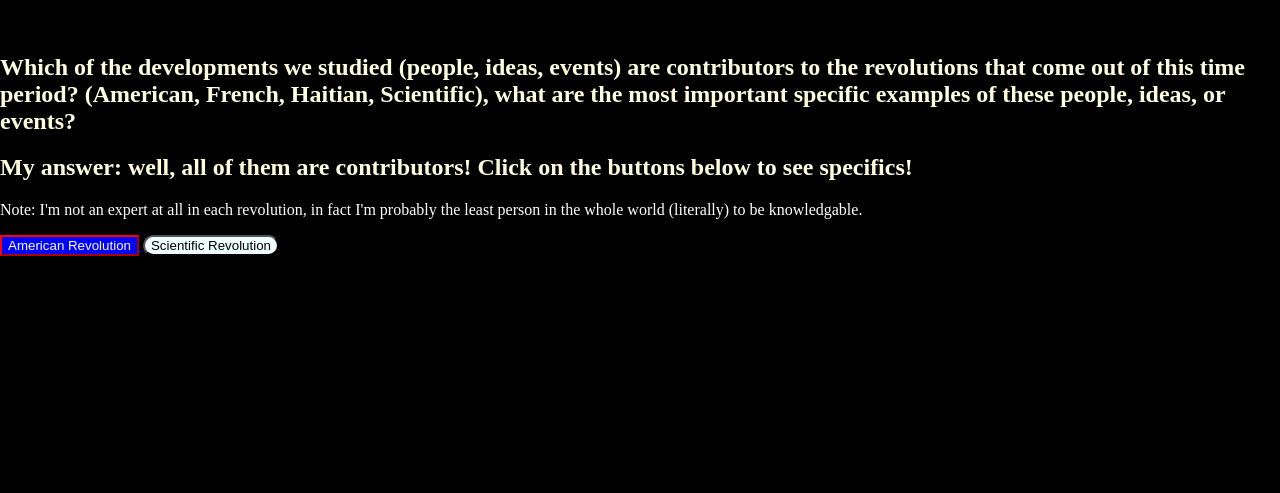
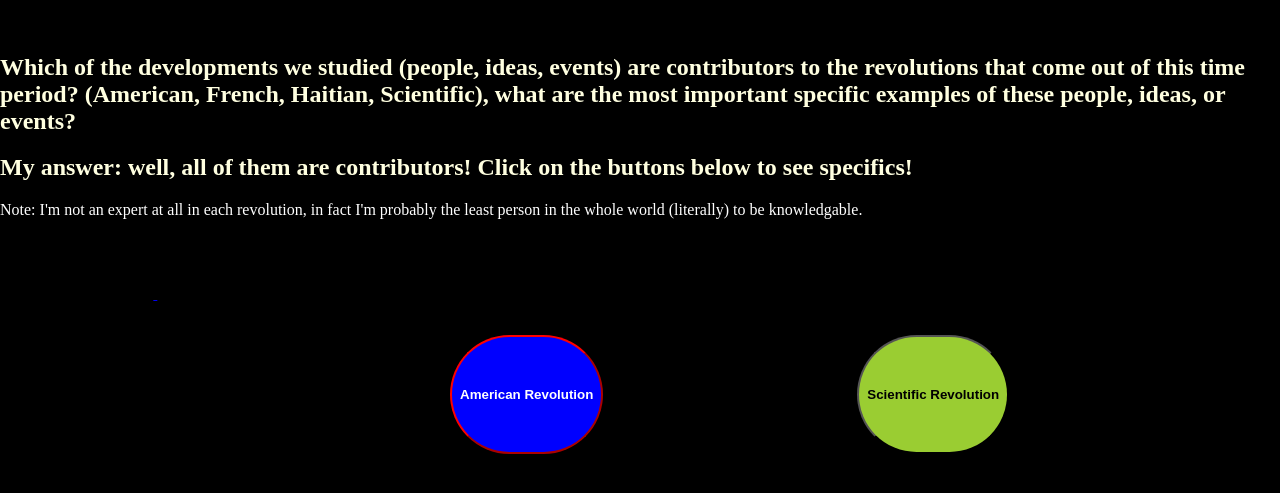
Before and after one commit to Crafty9813/earlyRevolutions, a plain HTML site: page index.html in a window 1280 px wide. Shown: the part 105-598 px from the top of the page. Drawn offline with Linux system fonts and the light colour scheme.

Commit message:
main pg buttons styled

```diff
--- a/AmericanRevolution.css
+++ b/AmericanRevolution.css
@@ -141,6 +141,7 @@ li::marker {
   text-align: right;
   left: 350px;
   top: 520px;
+  font-style:oblique;
   color: lightskyblue;
 }
 
@@ -164,6 +165,7 @@ li::marker {
   position: relative;
   top: 730px;
   right: 340px;
+  font-style: oblique;
   color: lightgoldenrodyellow;
 }
 
@@ -189,6 +191,7 @@ li::marker {
   text-align: right;
   left: 360px;
   top: 620px;
+  font-style: oblique;
   color: lightcoral;
 }
 
--- a/style.css
+++ b/style.css
@@ -27,12 +27,43 @@ h3 {
 }
 
 .AmericanRevolutionButton {
+  position: relative;
+  top: 100px;
+  left: 450px;
+
   color: white;
   background-color: blue;
   border-color: red;
+
+  font-weight: bold;
+
+  border-radius: 100px;
+  padding: 50px 8px;
+
+  cursor: pointer;
+}
+
+.AmericanRevolutionButton:active {
+  background-color: lightskyblue;
+  cursor: grabbing;
 }
 
 .ScientificRevolutionButton {
-  border-radius: 20px;
-  background-color: azure;
+  position: relative;
+  margin-left: 700px;
+  top: 100px;
+
+  background-color: yellowgreen;
+
+  font-weight: bold;
+
+  border-radius: 100px;
+  padding: 50px 8px;
+
+  cursor: pointer;
 }
+
+.ScientificRevolutionButton:active {
+  background-color: green;
+  cursor: grabbing;
+}
```
